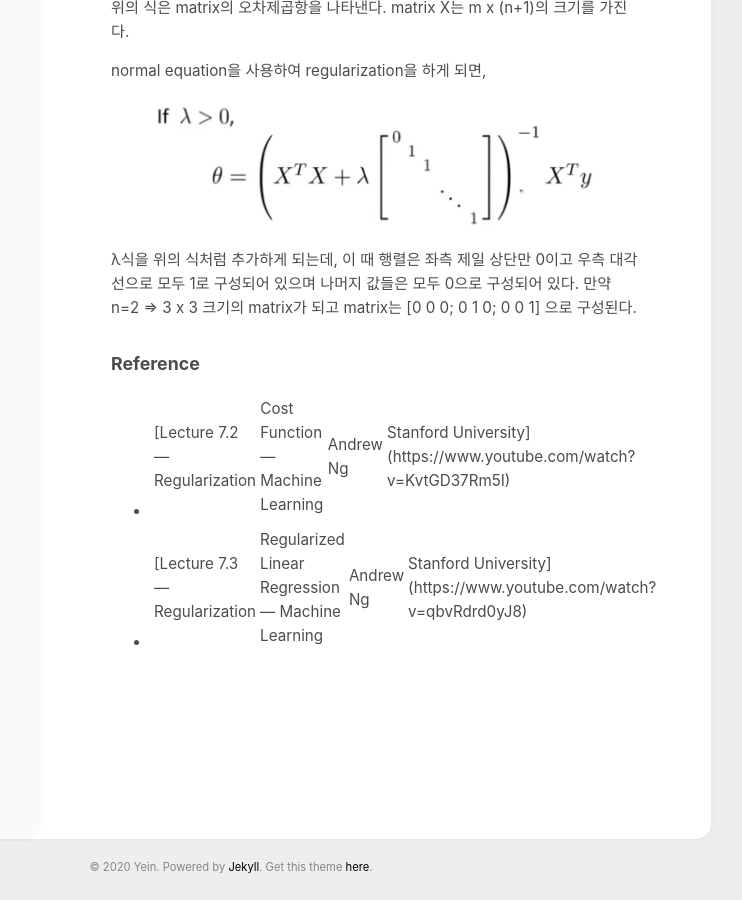
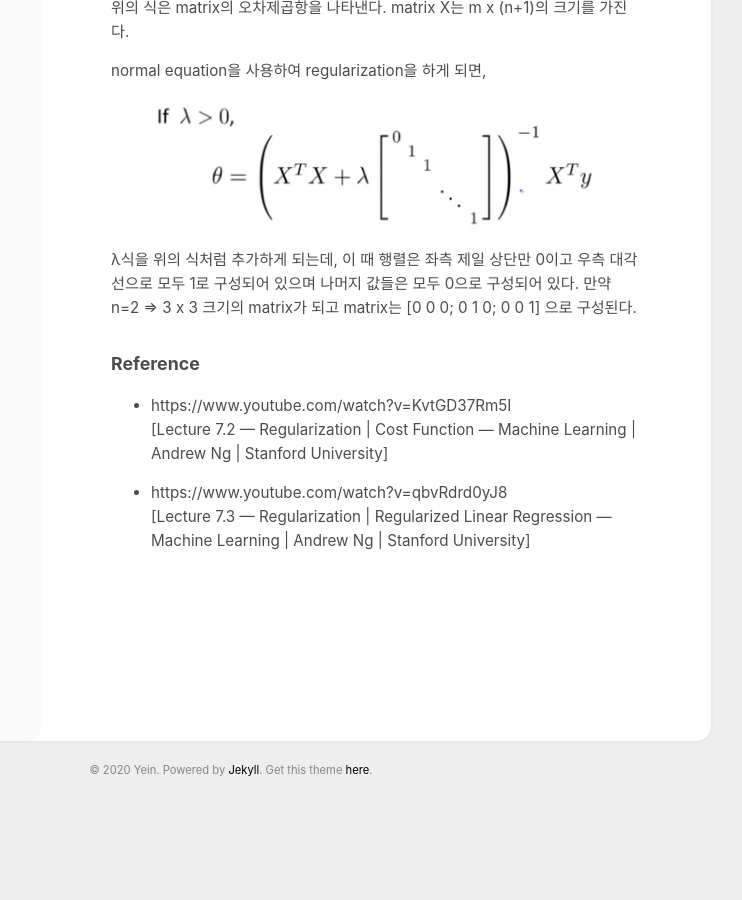
Before and after one commit to YeinHeo/yeinheo.github.io, a Jekyll site: the page built from _posts/2020-10-10-[ML]Regularization.md, in a window 1280 px wide and 900 px high, scrolled down 2024 px. Shown: the whole window, without its empty margins (409-1151 px from the left). Built offline with Jekyll 4.4.1, drawn with Linux system fonts in a browser that asks for light colours; after the commit the page ends 2826 px from its top, so only the background shows below that.

```diff
--- a/_posts/2020-10-10-[ML]Regularization.md
+++ b/_posts/2020-10-10-[ML]Regularization.md
@@ -65,6 +65,8 @@ normal equation을 사용하여 regularization을 하게 되면,
 
 ### Reference
 
-- [Lecture 7.2 — Regularization | Cost Function — Machine Learning | Andrew Ng | Stanford University](https://www.youtube.com/watch?v=KvtGD37Rm5I)
+- https://www.youtube.com/watch?v=KvtGD37Rm5I
+  [Lecture 7.2 — Regularization | Cost Function — Machine Learning | Andrew Ng | Stanford University]
 
-- [Lecture 7.3 — Regularization | Regularized Linear Regression — Machine Learning | Andrew Ng | Stanford University](https://www.youtube.com/watch?v=qbvRdrd0yJ8)
+- https://www.youtube.com/watch?v=qbvRdrd0yJ8
+  [Lecture 7.3 — Regularization | Regularized Linear Regression — Machine Learning | Andrew Ng | Stanford University]
```
